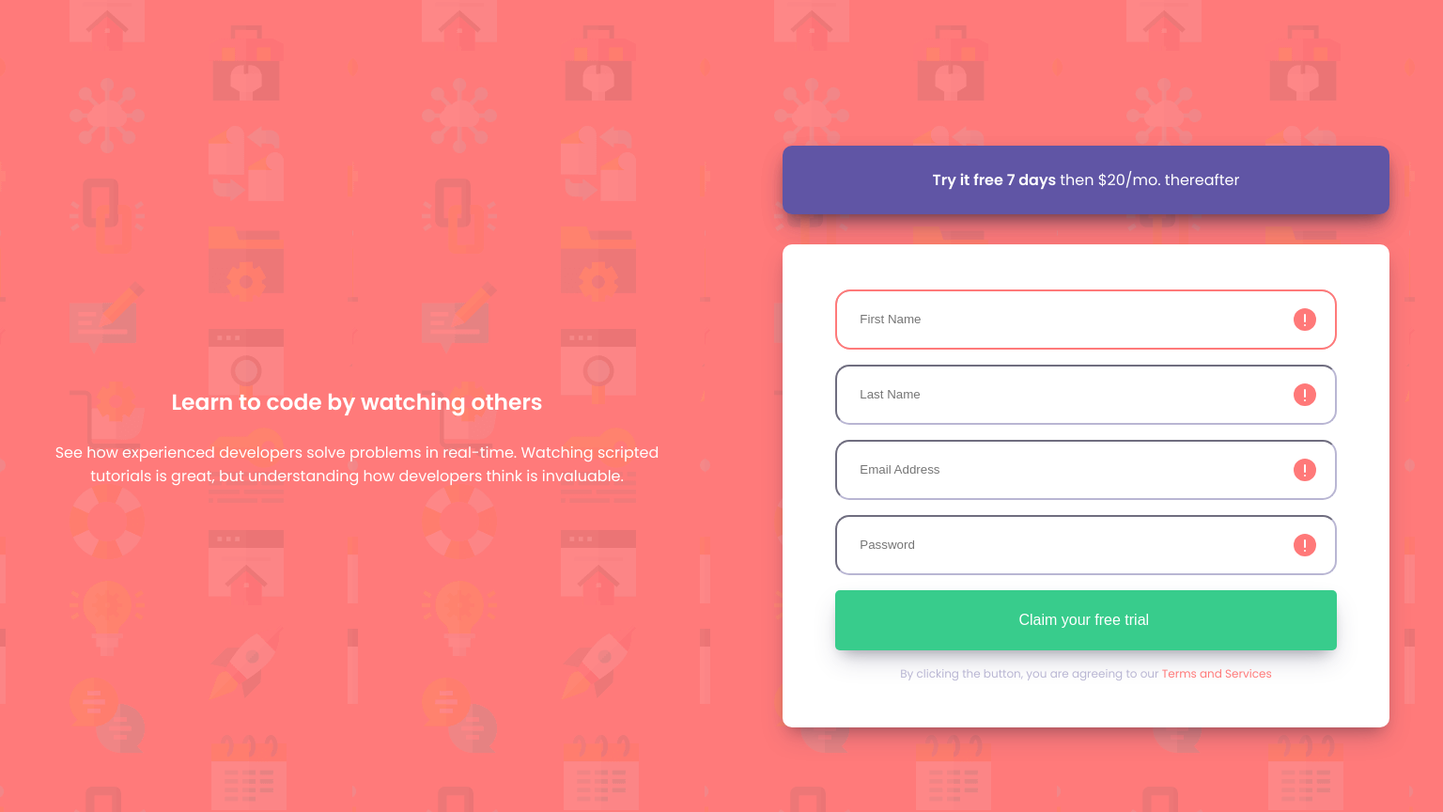
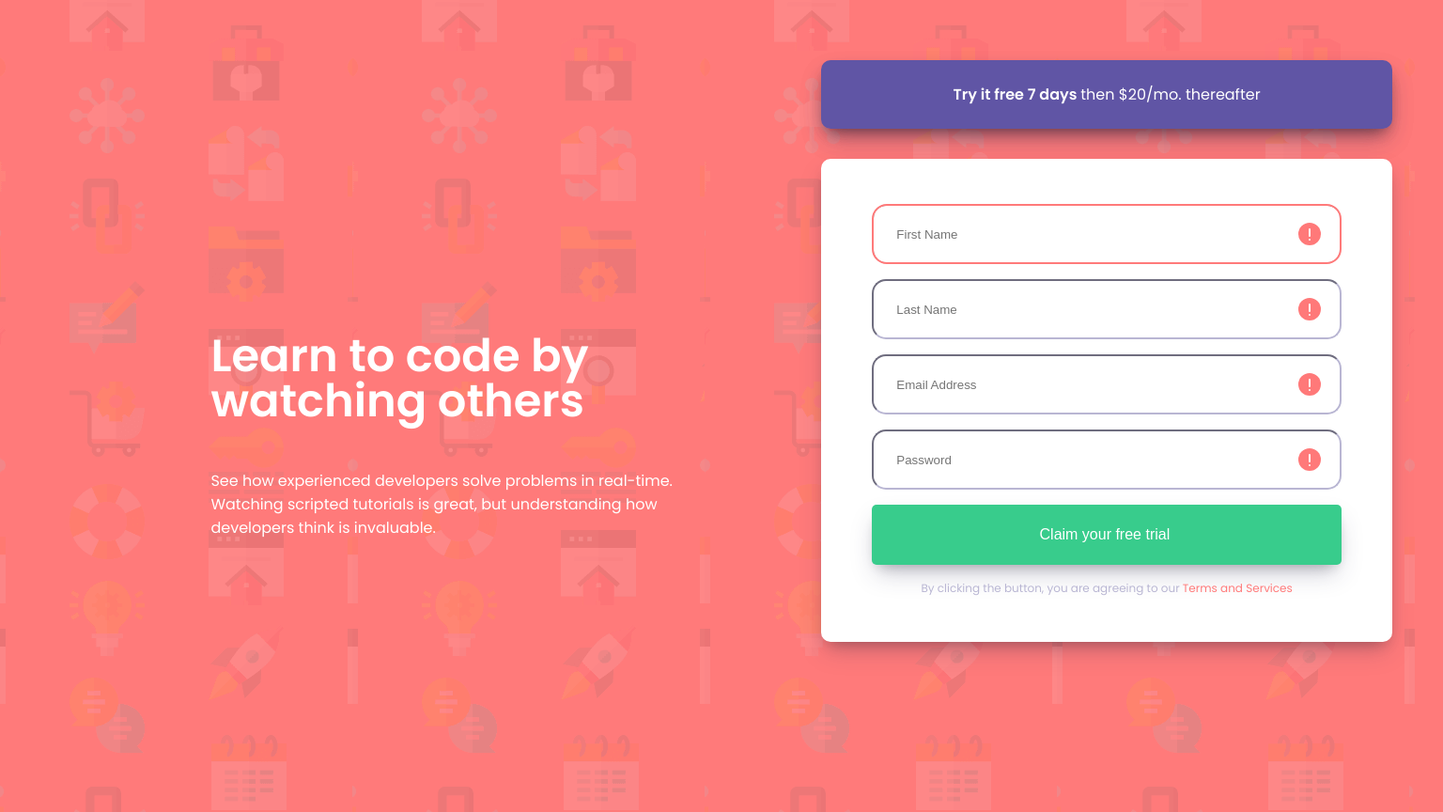
Before and after one commit to BiellzinDev/Intro-component-with-sign-up-form-solution, a plain HTML site: page index.html in a window 1536 px wide. Shown: the whole page at 94% size. Drawn offline with Linux system fonts and the light colour scheme.

Commit message:
Add files via upload

```diff
--- a/style.css
+++ b/style.css
@@ -173,7 +173,7 @@ input::placeholder{
         border-radius: 15px;
     }
 
-    input:invalid{
+    input:required{
         background-image: url(/images/icon-error.svg);
         background-repeat: no-repeat;
         background-position: bottom 10px right 20px; ;
@@ -182,8 +182,44 @@ input::placeholder{
         color: var(--Red400);
     }
 
-    input::placeholder:invalid{
+    input:placeholder-shown{
         color: var(--Red400);
     }
 
+    .container{
+        height: 100vh;
+    }
+
+    .intro{
+        text-align: center;
+        box-sizing: border-box;
+        height: 100vh;
+        align-items: center;
+        justify-content: center;
+        gap: 3rem;
+        width: 90%;
+        margin-left: 10rem;
+    }
+
+    .intro h1{
+        font-size: 3rem;
+        line-height: 3rem;
+    }
+
+    .title{
+        width: 80%;
+        text-align: left;
+        margin-left: 0;
+    }
+
+    .fundo{
+        align-items: center;
+    }
+
+    .description{
+        width: 80%;
+        text-align: left;
+    }
+
+
 }
```
